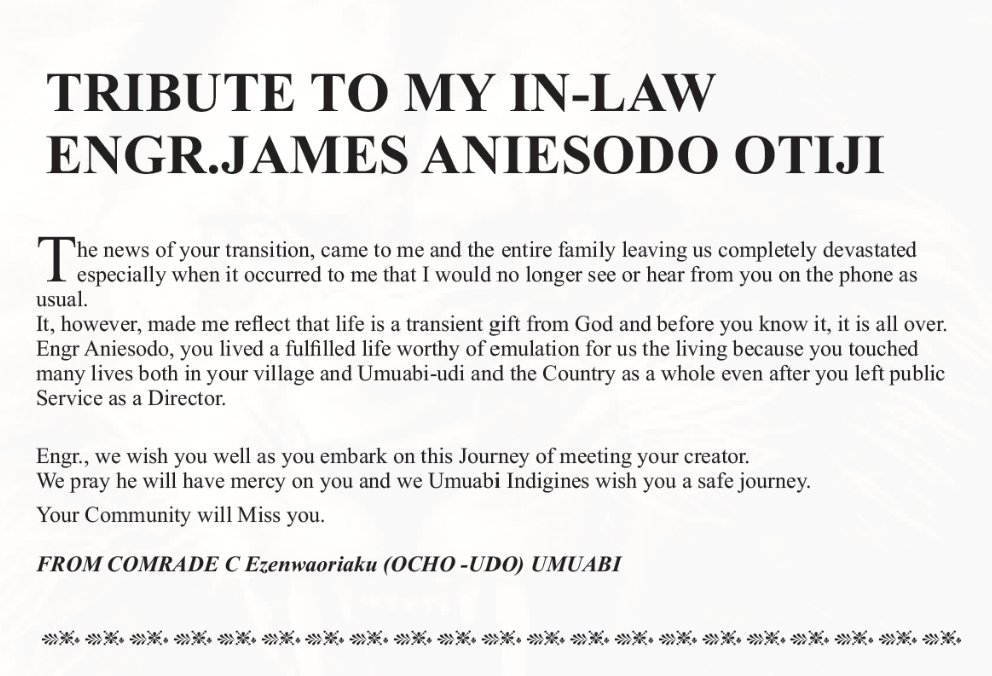
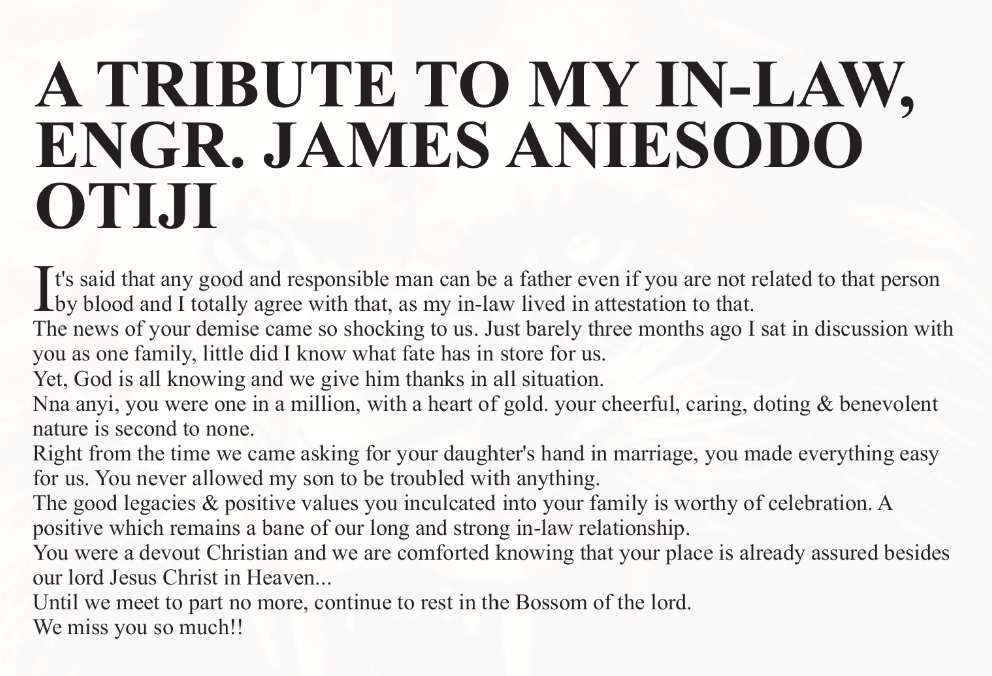
Before and after one commit to Adaobiokeke/tribute, a plain HTML site: page tributes/inlawsfamily.html in a window 1280 px wide. Shown: the part 114-790 px from the top of the page, without its empty margins (145-1137 px from the left). Drawn offline with Linux system fonts and the light colour scheme.

Commit message:
completed

```diff
--- a/tributes/inlawsfamily.html
+++ b/tributes/inlawsfamily.html
@@ -8,6 +8,8 @@
   </head>
   <body>
     <div class="container">
+      <img alt="" class="landing-img" src="/tributes/imgs/okeke's-trib.png"/>
+
       <img alt="" class="landing-img" src="/tributes/imgs/tribute9.png"/>
 
       <!-- <h2>A TRIBUTE TO MY IN-LAW, CHIEF, ENGR. JAMES ANIESODO OTIJI</h2>
```
Also changed, not shown: tributes/imgs/okeke's-trib.png (added).
